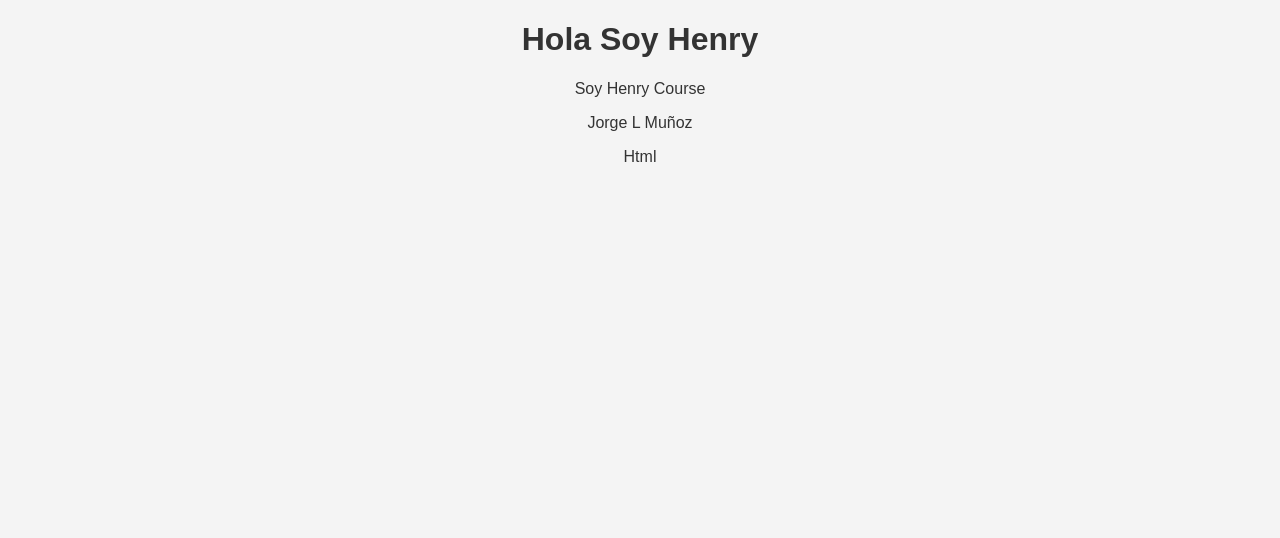
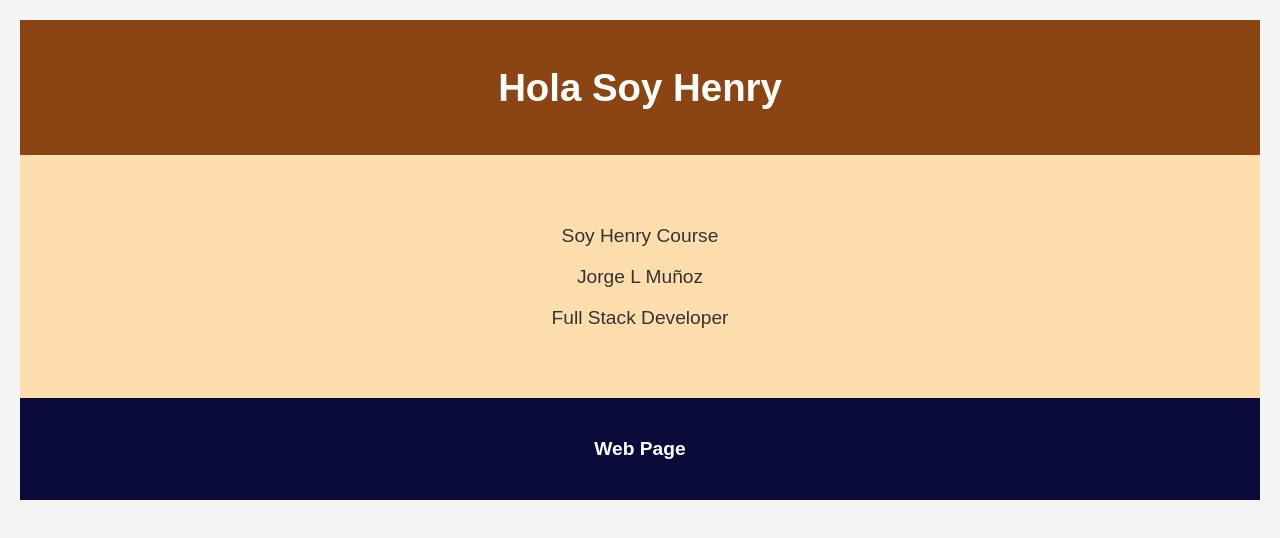
Before and after one commit to jorgelmunozp/RepositorioHenry, a plain HTML site: page App/index.html in a window 1280 px wide. Drawn offline with Linux system fonts and the light colour scheme.

Commit message:
index.html

```diff
--- a/App/index.html
+++ b/App/index.html
@@ -14,7 +14,8 @@
        <section>
         <p>Soy Henry Course</p>
         <p>Jorge L Muñoz</p>
+        <p>Full Stack Developer</p>
        </section>
-       <footer>Html</footer>
+       <footer>Web Page</footer>
    </body>
 </html>
--- a/App/styles.css
+++ b/App/styles.css
@@ -3,5 +3,34 @@ body {
     background-color: #f4f4f4;
     color: #333;
     margin: 20px;
+    font-size: larger;
     text-align: center;
   }
+
+header {
+    background-color:saddlebrown;
+    color: white;
+    font-weight: bolder;
+    margin-left: auto;
+    margin-right: auto;
+    padding-top: 20px;
+    padding-bottom: 20px;
+    width: 100%;
+}
+
+section {
+    background-color:navajowhite;
+    padding-top: 50px;
+    padding-bottom: 50px;
+}
+
+footer {
+    background-color:rgb(11, 11, 58);
+    color: white;
+    font-weight: bolder;
+    margin-left: auto;
+    margin-right: auto;
+    padding-top: 40px;
+    padding-bottom: 40px;
+    width: 100%;
+}
```
